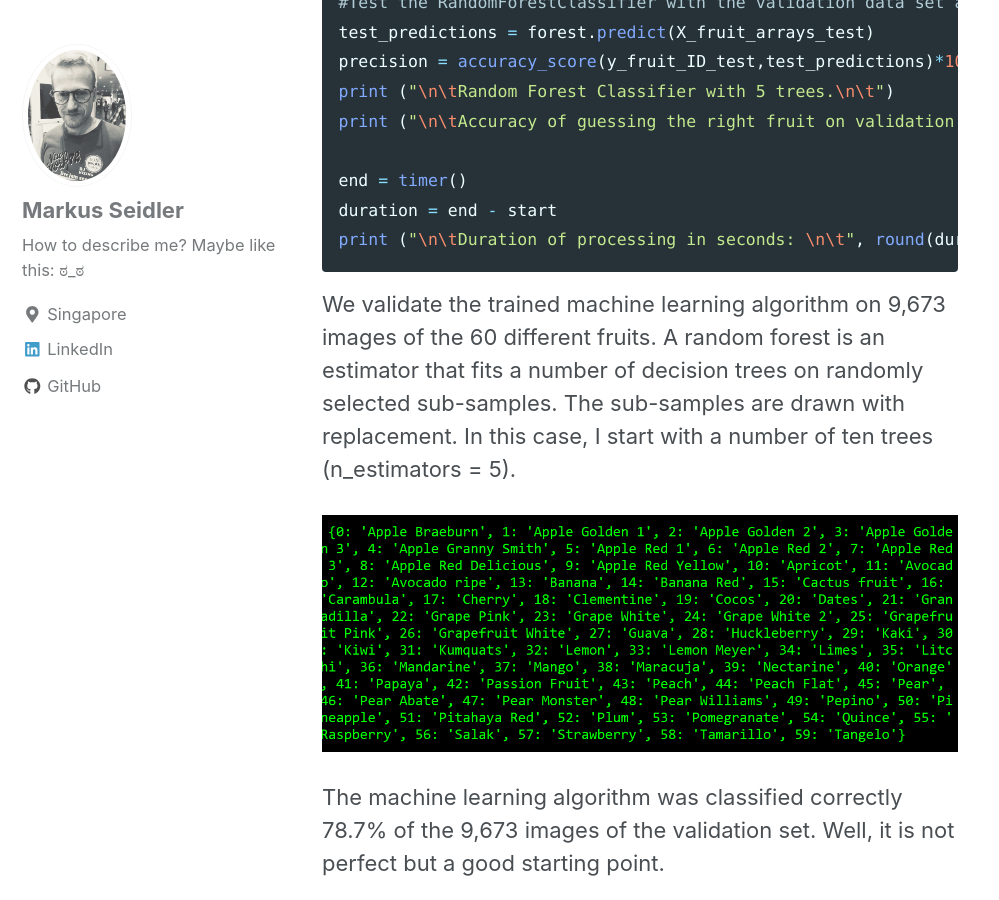
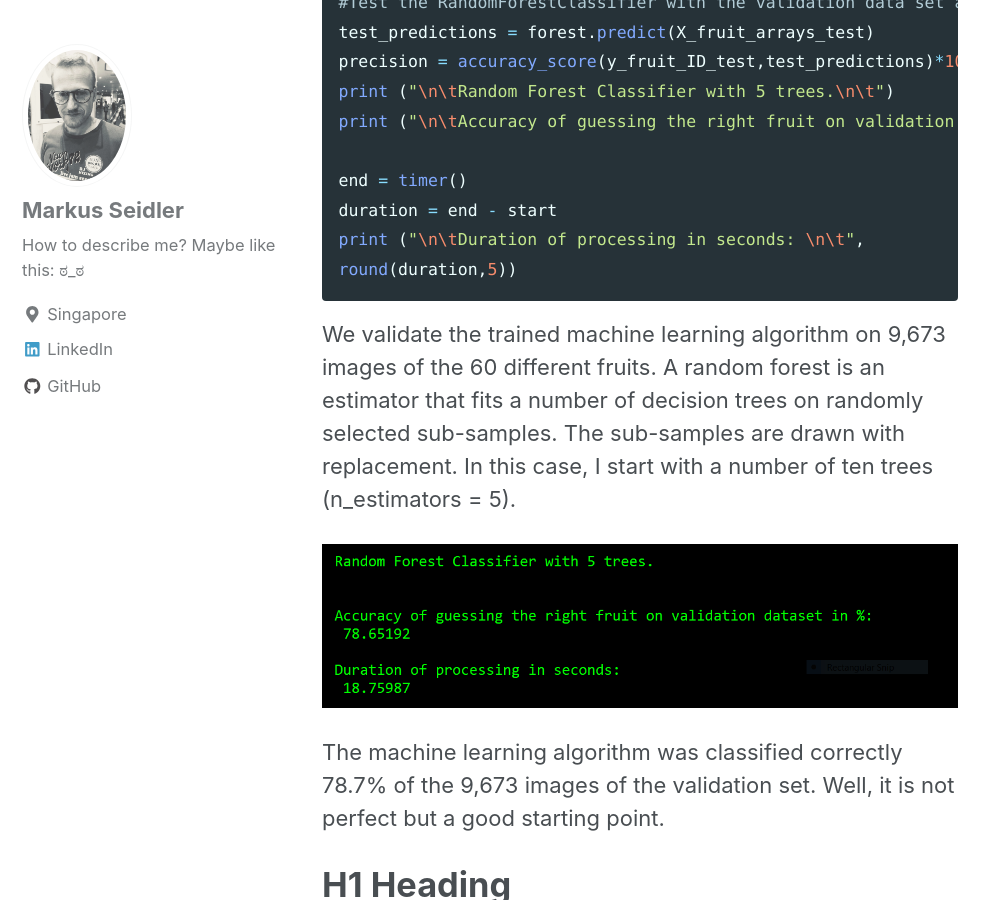
Before and after one commit to markusseidler/markusseidler.github.io, a Jekyll site: the page built from _posts/2018-04-28-IRC.md, in a window 1280 px wide and 900 px high, scrolled down 15434 px. Shown: the whole window, without its empty margins (0-999 px from the left). Built offline with Jekyll 4.4.1, drawn with Linux system fonts in a browser that asks for light colours; nearby versions of some CDN libraries.

Commit message:
rfc5 score

````diff
--- a/_posts/2018-04-28-IRC.md
+++ b/_posts/2018-04-28-IRC.md
@@ -458,7 +458,8 @@ print ("\n\tAccuracy of guessing the right fruit on validation dataset in %:\n\t
 
 end = timer()
 duration = end - start
-print ("\n\tDuration of processing in seconds: \n\t", round(duration,5))
+print ("\n\tDuration of processing in seconds: \n\t",
+round(duration,5))
 ```
 
 
@@ -469,8 +470,8 @@ with replacement. In this case, I start with a number of ten trees
 (n_estimators = 5).
 
 
-<img src="{{ site.url }}{{ site.baseurl }}/images/IRC/name_dictionary.PNG"
-alt="Name Dict">
+<img src="{{ site.url }}{{ site.baseurl }}/images/IRC/rfc5.PNG"
+alt="rfc5">
 
 
 The machine learning algorithm was classified correctly 78.7% of the 9,673
````
